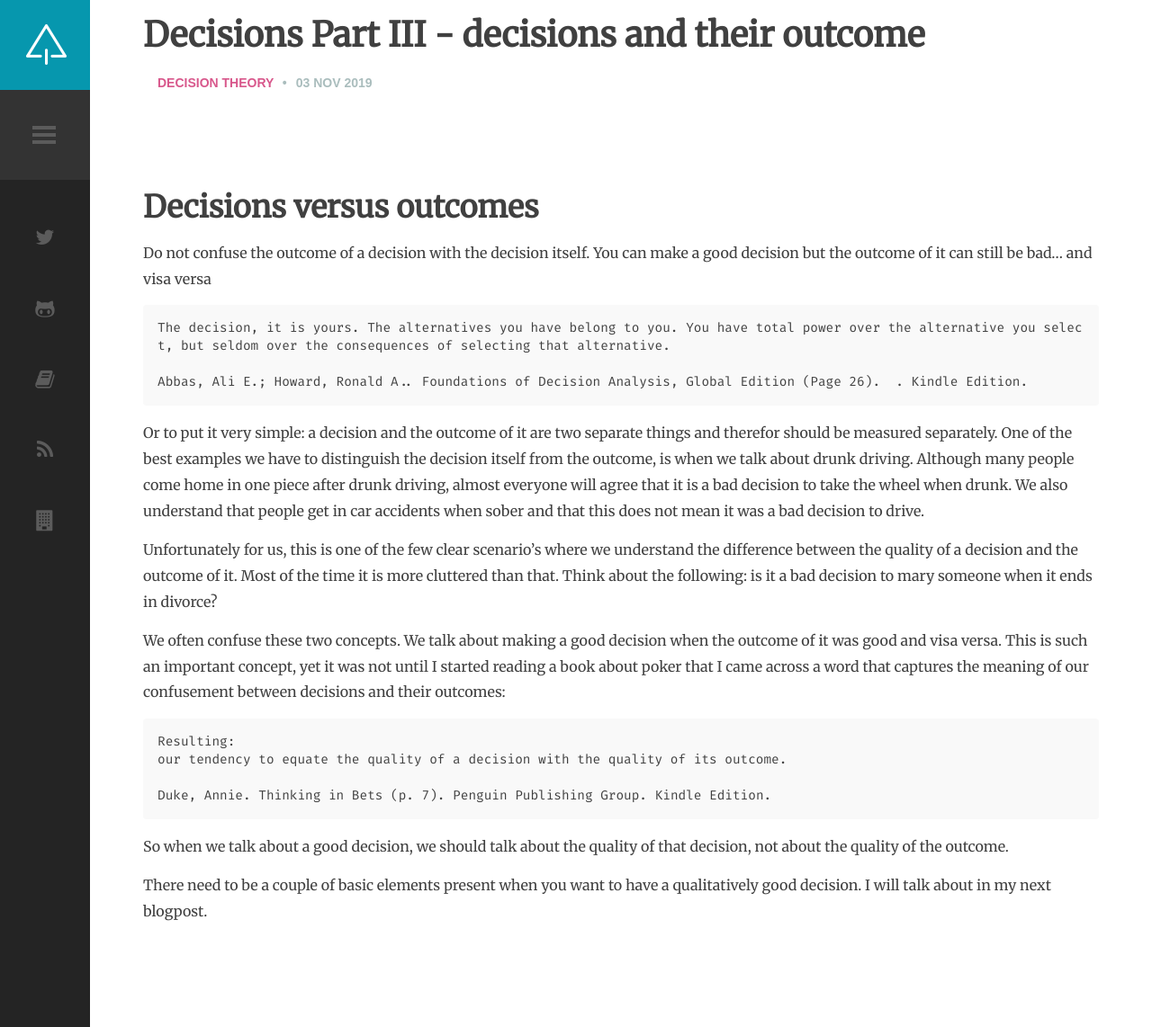
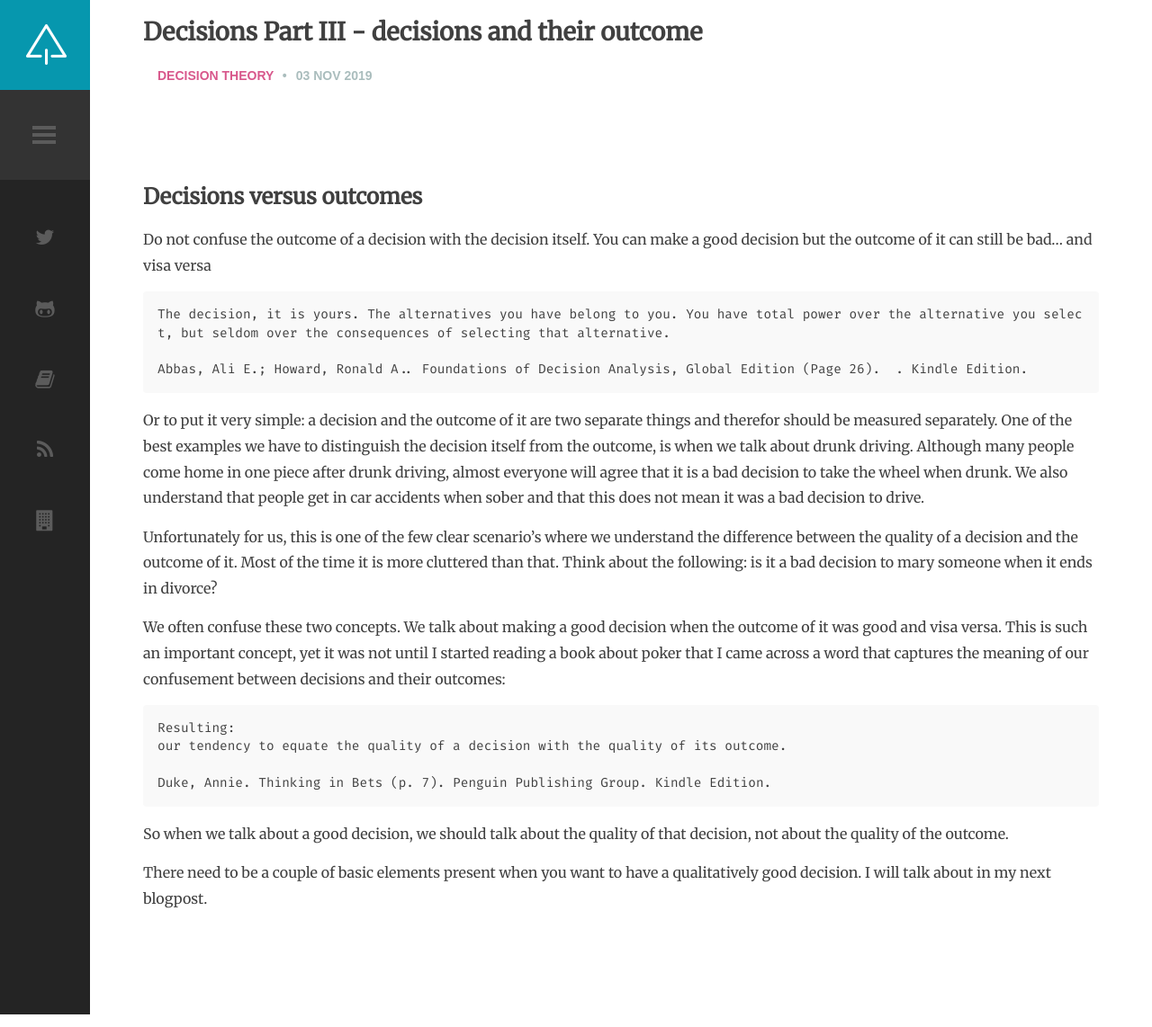
Before and after one commit to selketjah/selketjah.github.io, a Jekyll site: the page built from work_in_progress/2019-11-03-decision-vs-outcome.md, in a window 1280 px wide. Shown: the whole page at 90% size. Built offline with Jekyll 4.4.1, drawn with Linux system fonts in a browser that asks for light colours; comment, search, counter and statistics services are not loaded.

Commit message:
make headings smaller

```diff
--- a/public/css/common.css
+++ b/public/css/common.css
@@ -245,13 +245,13 @@ h1,h2,h3,h4,h5,h6
 }
 h1
 {
-    font-size: 38px;
-    line-height: 38px;
+    font-size: 1.7rem;
+    line-height: 1.9rem;
 }
 h2
 {
-    font-size: 34px;
-    line-height: 34px;
+    font-size: 1.5rem;
+    line-height: 1.7rem;
 }
 h3
 {
```
